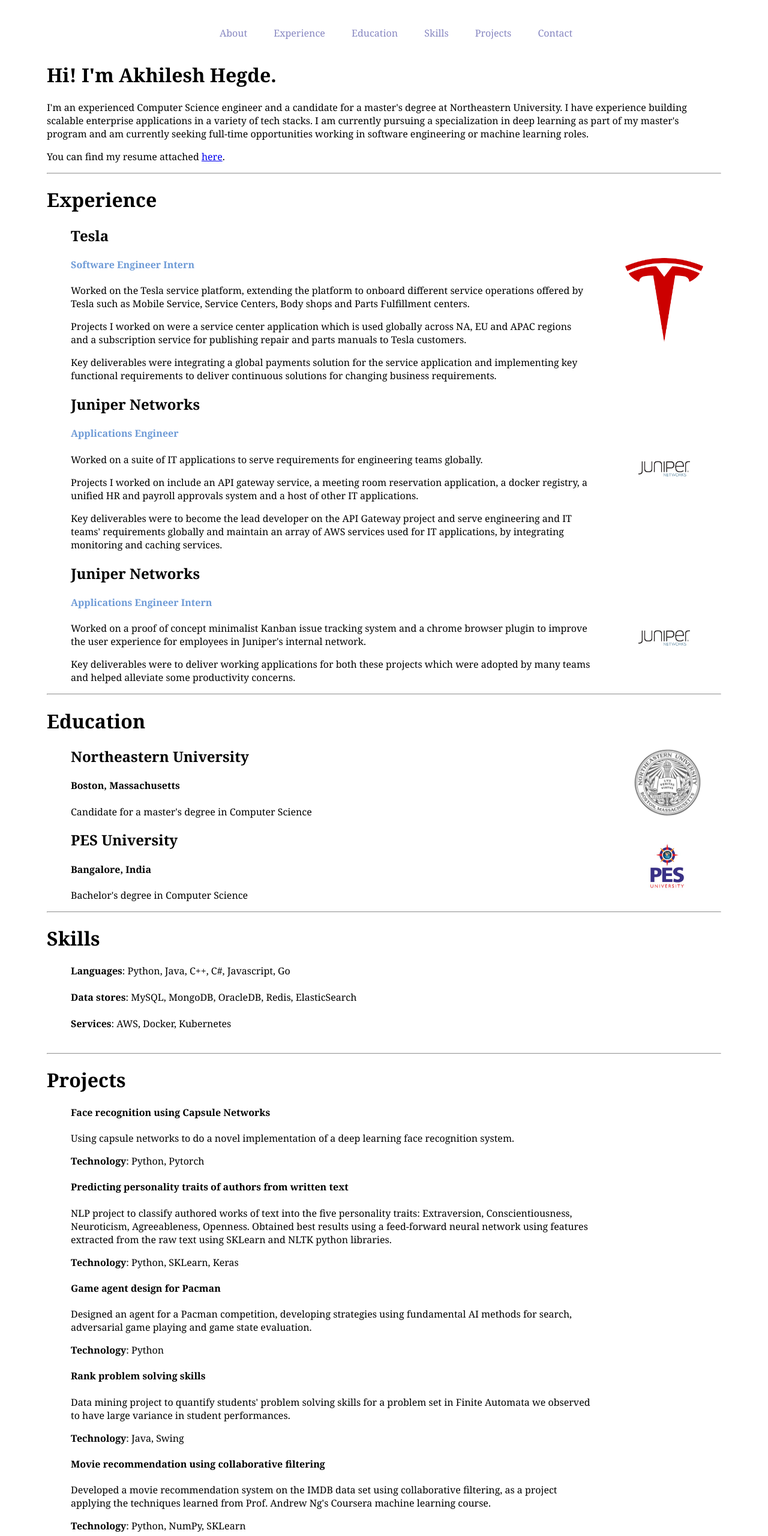
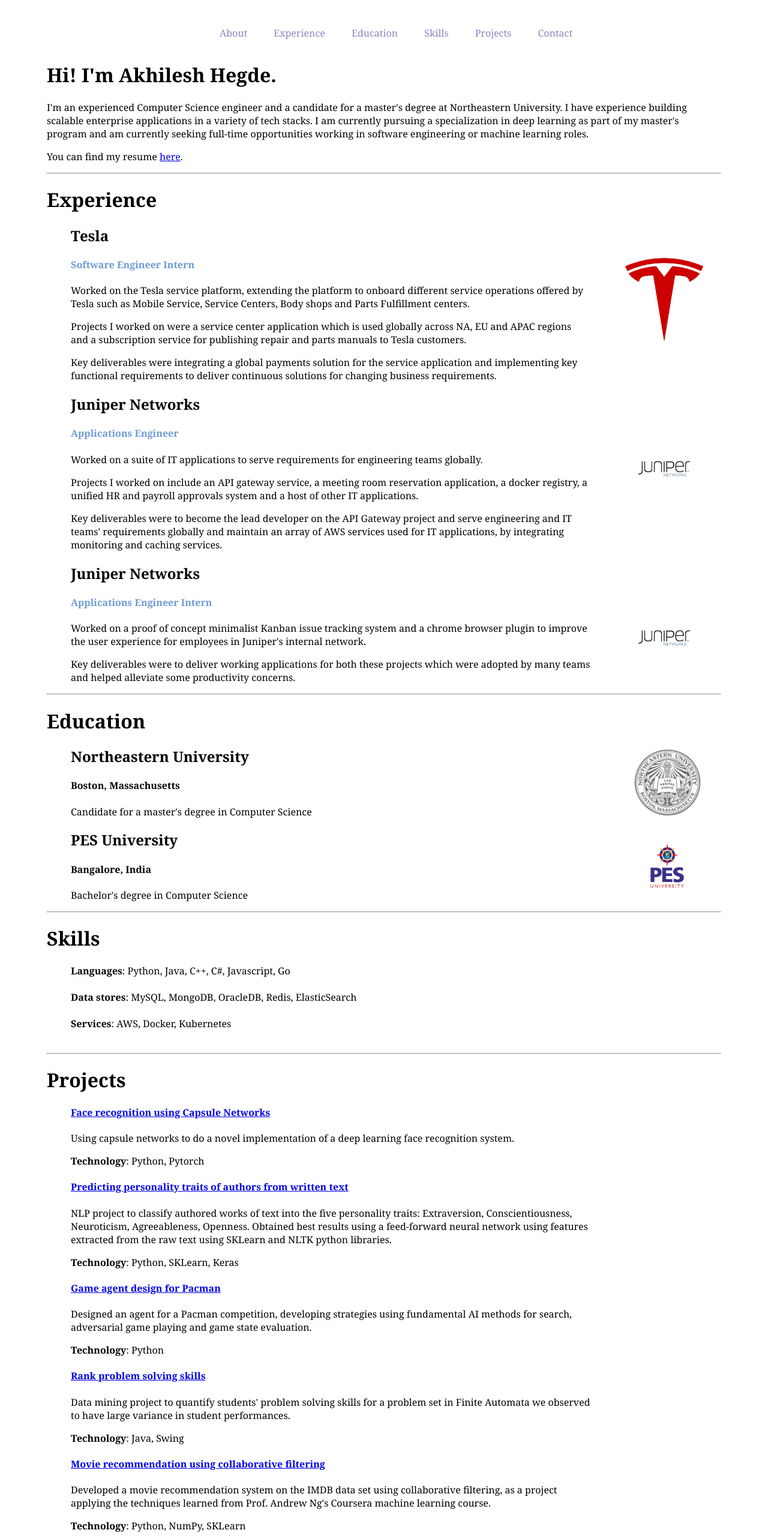
Before and after one commit to hakhil/hakhil.github.io, a plain HTML site: page index.html in a window 1280 px wide. Shown: the top 2560 px of the page at 60% size. Drawn offline with nearby package versions, Linux system fonts and the light colour scheme.

Commit message:
Added github project links

```diff
--- a/index.html
+++ b/index.html
@@ -22,7 +22,7 @@
 				<p>I'm an experienced Computer Science engineer and a candidate for a master's degree at Northeastern University. I have experience building scalable enterprise applications in a variety of tech stacks. I am currently pursuing a specialization in deep learning as part of my master's program and am currently seeking full-time opportunities working in software engineering or machine learning roles.</p>
     		</div>
     		<div>
-    			<p>You can find my resume attached <a href="https://hakhil.github.io/resume.pdf" target="_blank">here</a>.</p>
+    			<p>You can find my resume <a href="https://hakhil.github.io/resume.pdf" target="_blank">here</a>.</p>
     		</div>
 		</div>
 
@@ -102,27 +102,27 @@
 			<div class="blurb">
 				<ul class="no-decoration">
 					<li>
-						<h4>Face recognition using Capsule Networks</h4>
+						<h4><a href="https://github.com/hakhil/FaceCaps" target="_blank">Face recognition using Capsule Networks</a></h4>
 						<p class="proj-desc">Using capsule networks to do a novel implementation of a deep learning face recognition system.</p>
 						<p><b>Technology</b>: Python, Pytorch</p>
 					</li>
 					<li>
-						<h4>Predicting personality traits of authors from written text</h4>
+						<h4><a href="https://github.com/hakhil" target="_blank">Predicting personality traits of authors from written text</a></h4>
 						<p class="proj-desc">NLP project to classify authored works of text into the five personality traits: Extraversion, Conscientiousness, Neuroticism, Agreeableness, Openness. Obtained best results using a feed-forward neural network using features extracted from the raw text using SKLearn and NLTK python libraries.</p>
 						<p><b>Technology</b>: Python, SKLearn, Keras</p>
 					</li>
 					<li>
-						<h4>Game agent design for Pacman</h4>
+						<h4><a href="https://github.com/hakhil/pacman-ai-agent" target="_blank">Game agent design for Pacman</a></h4>
 						<p class="proj-desc">Designed an agent for a Pacman competition, developing strategies using fundamental AI methods for search, adversarial game playing and game state evaluation.</p>
 						<p><b>Technology</b>: Python</p>
 					</li>
 					<li>
-						<h4>Rank problem solving skills</h4>
+						<h4><a href="https://github.com/hakhil" target="_blank">Rank problem solving skills</a></h4>
 						<p class="proj-desc">Data mining project to quantify students' problem solving skills for a problem set in Finite Automata we observed to have large variance in student performances. </p>
 						<p><b>Technology</b>: Java, Swing</p>
 					</li>
 					<li>
-						<h4>Movie recommendation using collaborative filtering</h4>
+						<h4><a href="https://github.com/hakhil/cofi-and-a-movie" target="_blank">Movie recommendation using collaborative filtering</a></h4>
 						<p class="proj-desc">Developed a movie recommendation system on the IMDB data set using collaborative filtering, as a project applying the techniques learned from Prof. Andrew Ng's Coursera machine learning course.</p>
 						<p><b>Technology</b>: Python, NumPy, SKLearn</p>
 					</li>
--- a/style.css
+++ b/style.css
@@ -69,3 +69,13 @@ ul.horizontal-list li a {
 .proj-desc {
 	width: 80%;
 }
+
+a.nostyle:link {
+    text-decoration: inherit;
+    color: blue;
+}
+
+a.nostyle:visited {
+    text-decoration: inherit;
+    color: blue;
+}
```
